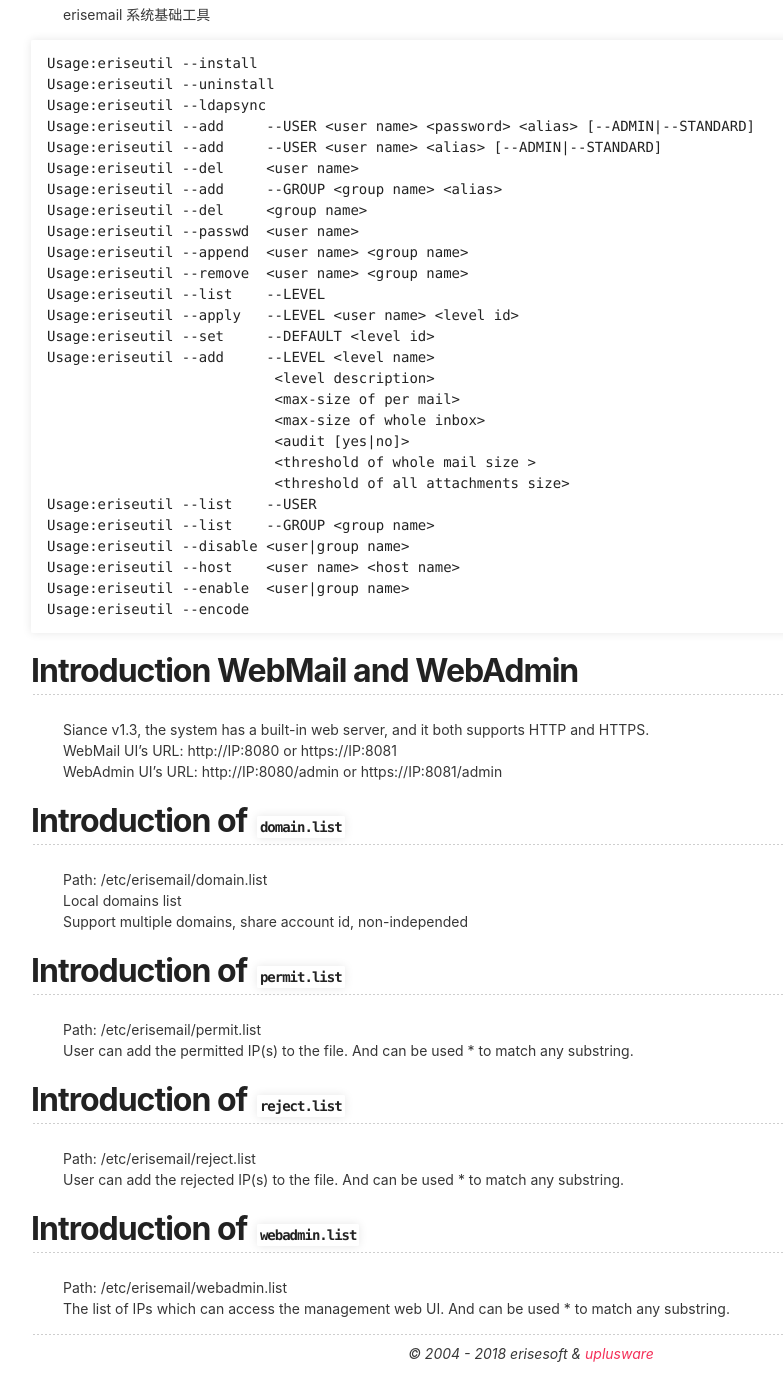
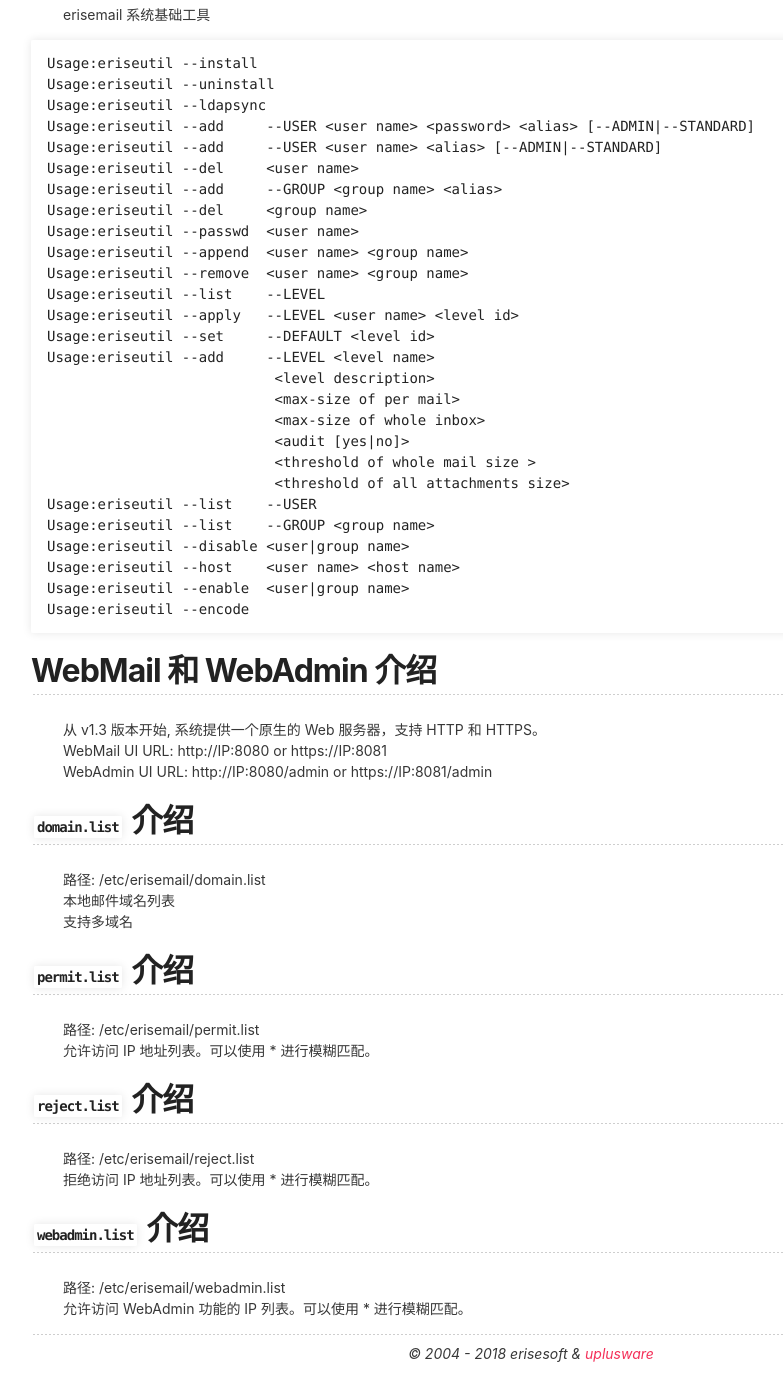
Before and after one commit to erisesoft/erisesoft.github.io, a Jekyll site: the page built from _posts/2018-5-9-英文配置手册.md, in a window 1280 px wide and 1400 px high, scrolled down 6166 px. Shown: the whole window, without its empty margins (109-892 px from the left). Built offline with Jekyll 4.4.1, drawn with Linux system fonts in a browser that asks for light colours.

Commit message:
Update 2018-5-9-英文配置手册.md

````diff
--- a/_posts/2018-5-9-英文配置手册.md
+++ b/_posts/2018-5-9-英文配置手册.md
@@ -248,24 +248,24 @@
 Usage:eriseutil --enable  <user|group name>
 Usage:eriseutil --encode
 ```
-## Introduction WebMail and WebAdmin
-* Siance v1.3, the system has a built-in web server, and it both supports HTTP and HTTPS.
-* WebMail UI's URL: http://IP:8080 or https://IP:8081
-* WebAdmin UI's URL: http://IP:8080/admin or https://IP:8081/admin
+## WebMail 和 WebAdmin 介绍
+* 从 v1.3 版本开始, 系统提供一个原生的 Web 服务器，支持 HTTP 和 HTTPS。
+* WebMail UI URL: http://IP:8080 or https://IP:8081
+* WebAdmin UI URL: http://IP:8080/admin or https://IP:8081/admin
 
-## Introduction of `domain.list`
-* Path: /etc/erisemail/domain.list
-* Local domains list
-* Support multiple domains, share account id, non-independed
+## `domain.list` 介绍
+* 路径: /etc/erisemail/domain.list
+* 本地邮件域名列表
+* 支持多域名
 
-## Introduction of `permit.list`
-* Path: /etc/erisemail/permit.list
-* User can add the permitted IP(s) to the file. And can be used * to match any substring.
+## `permit.list` 介绍
+* 路径: /etc/erisemail/permit.list
+* 允许访问 IP 地址列表。可以使用 * 进行模糊匹配。
 
-## Introduction of `reject.list`
-* Path: /etc/erisemail/reject.list
-* User can add the rejected IP(s) to the file. And can be used * to match any substring.
+## `reject.list` 介绍
+* 路径: /etc/erisemail/reject.list
+* 拒绝访问 IP 地址列表。可以使用 * 进行模糊匹配。
 
-## Introduction of `webadmin.list`
-* Path: /etc/erisemail/webadmin.list
-* The list of IPs which can access the management web UI. And can be used * to match any substring.
+## `webadmin.list` 介绍
+* 路径: /etc/erisemail/webadmin.list
+* 允许访问 WebAdmin 功能的 IP 列表。可以使用 * 进行模糊匹配。
````
